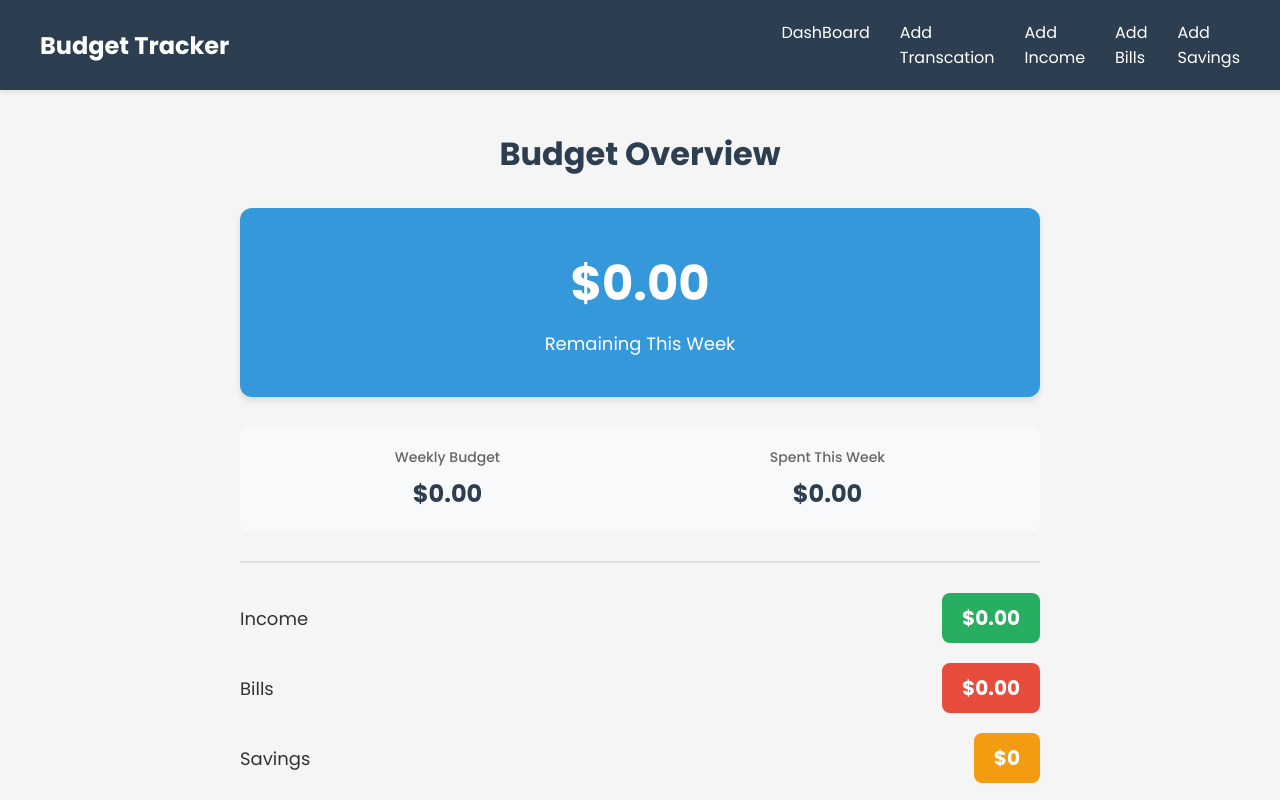
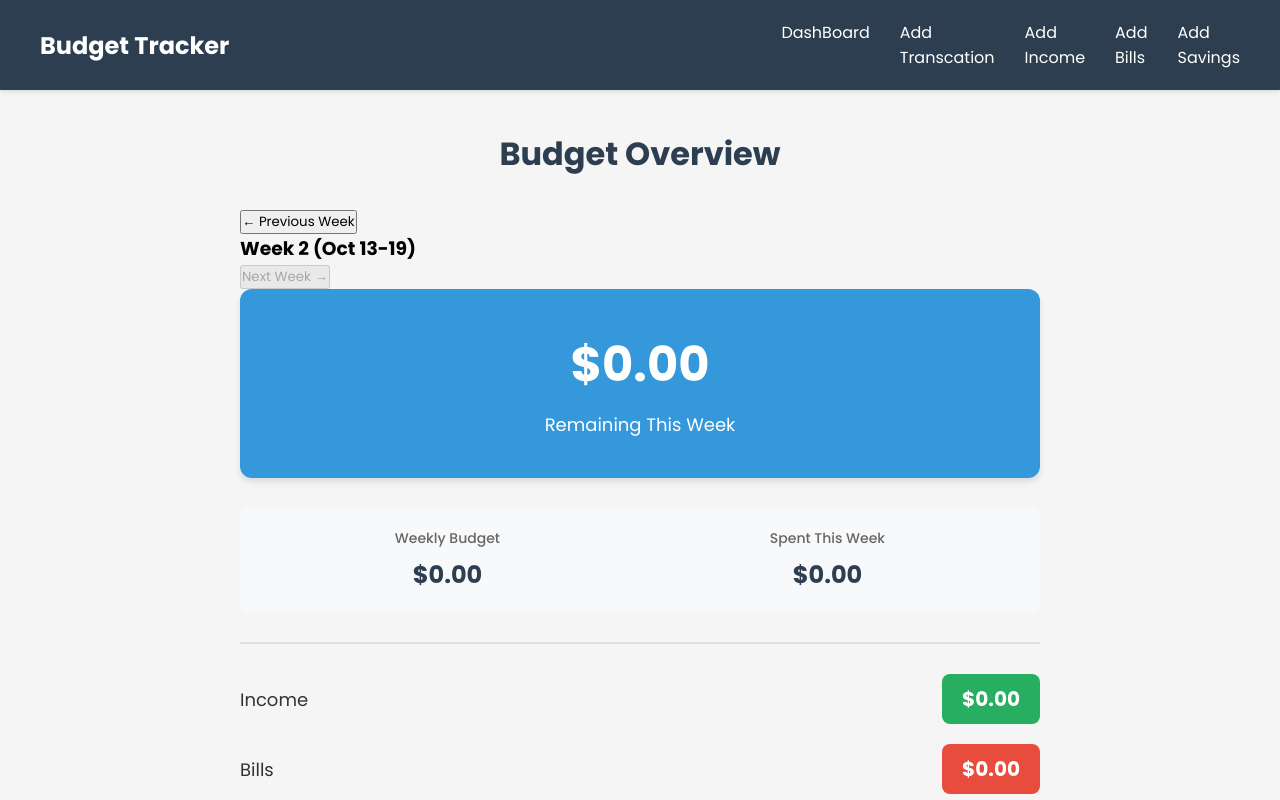
Before and after one commit to vidhusan12/budget-tracker, a React (Vite) app: page / in a window 1280 px wide. Shown: the top 800 px of the page. Built offline with nearby package versions, Linux system fonts and the light colour scheme.

Commit message:
feat: add week navigation with Monday-Sunday weeks and 12-week history limit

```diff
--- a/src/Components/Dashboard/Dashboard.jsx
+++ b/src/Components/Dashboard/Dashboard.jsx
@@ -1,11 +1,69 @@
-import React from 'react'
+import React, { useState } from 'react'
 import './Dashboard.css'
 
 const Dashboard = ({ expenses, incomes, bills, savings }) => {
-  // Calculate weekly spending limit
+  const [currentWeekStart, setCurrentWeekStart] = useState(() => {
+    const today = new Date();
+    const startOfWeek = new Date(today);
+    const dayOfWeek = today.getDay();
+    const diff = dayOfWeek === 0 ? -6 : 1 - dayOfWeek;
+    startOfWeek.setDate(today.getDate() + diff); // makes the week start on monday instead of sunday
+    startOfWeek.setHours(0, 0, 0, 0) // resets the time to midnight;
+
+    return startOfWeek
+  })
+
+
+  function goToPreviousWeek() {
+    const newDate = new Date(currentWeekStart);
+    newDate.setDate(newDate.getDate() - 7);
+    setCurrentWeekStart(newDate)
+  }
+
+  function goToNextWeek() {
+    const newDate = new Date(currentWeekStart);
+    newDate.setDate(newDate.getDate() + 7);
+    setCurrentWeekStart(newDate)
+  }
+
+  function getWeekDisplay() {
+    const weekNumber = Math.ceil(currentWeekStart.getDate() / 7);
+    const endOfWeek = new Date(currentWeekStart)
+    endOfWeek.setDate(endOfWeek.getDate() + 6);
+    const startStr = currentWeekStart.toLocaleDateString('en-US', { month: 'short', day: 'numeric' });
+    const endStr = endOfWeek.toLocaleDateString('en-US', { day: 'numeric' });
+
+    return `Week ${weekNumber} (${startStr}-${endStr})`;
+  }
+
+  function isCurrentWeek() {
+    const today = new Date();
+    const startOfWeek = new Date(today);
+    const dayOfWeek = today.getDay();
+    const diff = dayOfWeek === 0 ? -6 : 1 - dayOfWeek;
+    startOfWeek.setDate(today.getDate() + diff);
+    startOfWeek.setHours(0, 0, 0, 0);
+
+    return startOfWeek.getTime() === currentWeekStart.getTime();
+  }
+
+  function isOldestWeek() {
+    const today = new Date();
+    const oldestAllowed = new Date(today);
+    oldestAllowed.setDate(today.getDate() - (12 * 7)); // Go back 12 weeks
+
+    // Align to Monday (start of week)
+    const dayOfWeek = oldestAllowed.getDay();
+    const diff = dayOfWeek === 0 ? -6 : 1 - dayOfWeek;
+    oldestAllowed.setDate(oldestAllowed.getDate() + diff);
+    oldestAllowed.setHours(0, 0, 0, 0);
+
+    return currentWeekStart.getTime() <= oldestAllowed.getTime();
+  }
+
   function calculateWeeklyIncome() {
     let totalWeekly = 0;
-    const today = new Date();
+    const today = currentWeekStart;
 
     incomes.forEach((income) => {
       if (!income.startDate) {
@@ -17,9 +75,7 @@ const Dashboard = ({ expenses, incomes, bills, savings }) => {
       } else if (income.frequency === 'one-time') {
         // one time income
         const incomeDate = new Date(income.startDate);
-        const startOfWeek = new Date(today);
-        startOfWeek.setDate(today.getDate() - today.getDay());
-        startOfWeek.setHours(0, 0, 0, 0)
+        const startOfWeek = currentWeekStart;
 
         if (incomeDate >= startOfWeek) {
           totalWeekly += income.amount
@@ -63,12 +119,7 @@ const Dashboard = ({ expenses, incomes, bills, savings }) => {
 
   function calculateWeeklyExpenses() {
     let totalExpenses = 0;
-    const today = new Date();
-
-    // calculating the start of the week
-    const startOfWeek = new Date(today);
-    startOfWeek.setDate(today.getDate() - today.getDay());
-    startOfWeek.setHours(0, 0, 0, 0) // resets the time to midnight;
+    const startOfWeek = currentWeekStart;
 
     expenses.forEach((expense) => {
       const expenseDate = new Date(expense.date);
@@ -109,6 +160,11 @@ const Dashboard = ({ expenses, incomes, bills, savings }) => {
   return (
     <div className="dashboard">
       <h1>Budget Overview</h1>
+      <div className="week-navigation">
+        <button onClick={goToPreviousWeek} disabled={isOldestWeek()}>← Previous Week</button>
+        <h3>{getWeekDisplay()}</h3>
+        <button onClick={goToNextWeek} disabled={isCurrentWeek()}>Next Week →</button>
+      </div>
 
       <div className="spending-limit-card">
         <h2>${remainingBudget.toFixed(2)}</h2>
@@ -143,9 +199,9 @@ const Dashboard = ({ expenses, incomes, bills, savings }) => {
           <span className='label'>Recent Transaction</span>
           <span className='amount recent-transaction'>
             {recentExpense ? (
-             <div style={{color: '#333'}}>
-               ${recentExpense.amount} ({recentExpense.category})
-             </div>
+              <div style={{ color: '#333' }}>
+                ${recentExpense.amount} ({recentExpense.category})
+              </div>
             ) : (
               'None'
             )}
```
